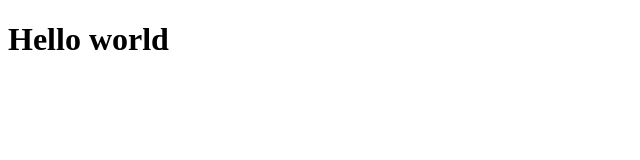
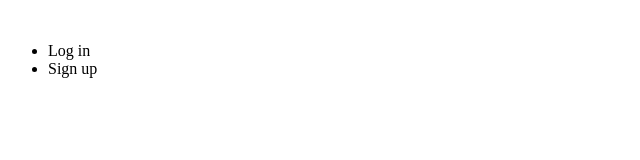
Before and after one commit to olya19/js-learning, a plain HTML site: page index.html in a window 1280 px wide. Shown: the whole page, without its empty margins (0-640 px from the left). Drawn offline with Linux system fonts and the light colour scheme.

Commit message:
scaffolding

```diff
--- a/index.html
+++ b/index.html
@@ -2,9 +2,24 @@
 <html lang="en">
 <head>
     <meta charset="UTF-8">
-    <title>Title</title>
+    <title>JavaScript Learning</title>
 </head>
 <body>
-    <h1>Hello world</h1>
+    <div class="wrap">
+        <section>
+            <header>
+                <div class="logo">
+                    <a href="/"><img src="" alt=""></a>
+                </div>
+                <section class="menu-login">
+                    <ul>
+                        <li>Log in</li>
+                        <li>Sign up</li>
+                    </ul>
+                </section>
+            </header>
+        </section>
+        <footer></footer>
+    </div>
 </body>
 </html>
```
